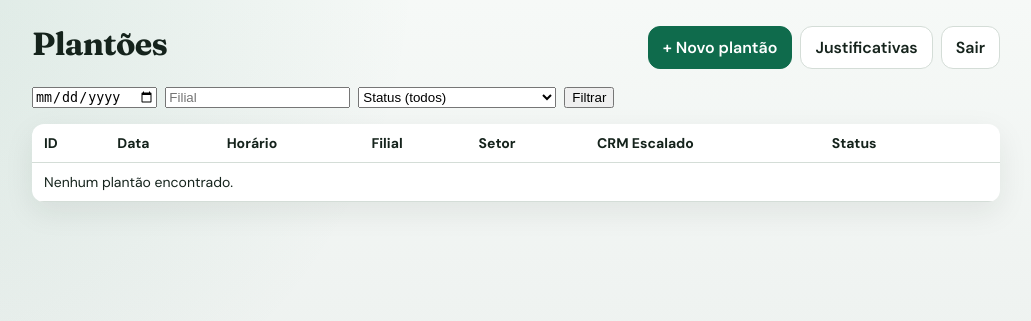
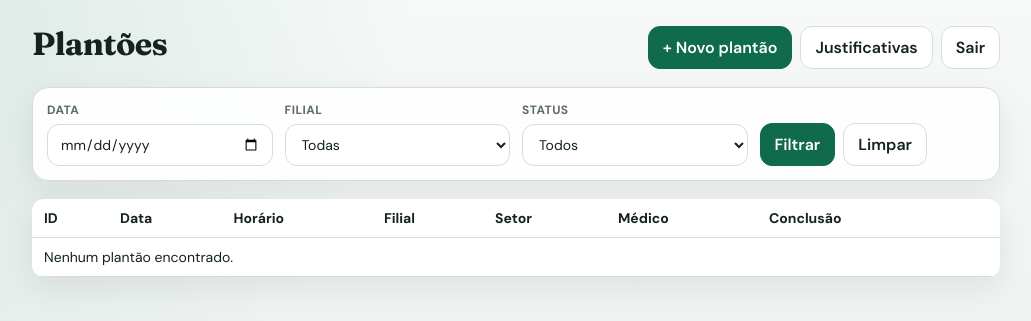
Before and after one commit to lordhawkbr/Registro-e-Medicao, a Node server app: template src/views/escala/index.ejs in a window 1280 px wide. Shown: the part 45-366 px from the top of the page, without its empty margins (124-1155 px from the left). Run offline with Node 20, Linux system fonts and the light colour scheme; the template is opened without the code that fills it, so the values that code supplies are empty; some libraries are stand-ins or nearby versions.

Commit message:
Melhora status de conclusão, descrições na listagem e UI de escala/médico.
Oculta editar/cancelar após ação do médico; exibe conclusão (registrado, justificado, pendente entrada/saída); mostra nomes de filial/setor; adiciona toggle do calendário, login Administração, filtros e formulário mais compactos.

Co-authored-by: Marllon Macedo <lordhawkbr@users.noreply.github.com>

```diff
--- a/public/css/style.css
+++ b/public/css/style.css
@@ -128,6 +128,119 @@ h1, h2 {
   gap: 8px;
   margin-bottom: 16px;
   flex-wrap: wrap;
+}
+
+.filtros-card {
+  display: grid;
+  grid-template-columns: repeat(4, minmax(0, 1fr));
+  gap: 12px;
+  align-items: end;
+  background: rgba(255, 255, 255, 0.92);
+  border: 1px solid var(--line);
+  border-radius: 16px;
+  padding: 14px;
+  box-shadow: var(--shadow);
+  margin-bottom: 18px;
+}
+
+.filtros-card label {
+  display: flex;
+  flex-direction: column;
+  gap: 6px;
+  font-size: 12px;
+  font-weight: 700;
+  color: var(--muted);
+  text-transform: uppercase;
+  letter-spacing: 0.04em;
+}
+
+.filtros-card input,
+.filtros-card select {
+  padding: 10px 12px;
+  border: 1px solid var(--line);
+  border-radius: 12px;
+  font: inherit;
+  font-size: 14px;
+  color: var(--ink);
+  background: #fff;
+  text-transform: none;
+  letter-spacing: normal;
+  font-weight: 500;
+}
+
+.filtros-actions {
+  display: flex;
+  gap: 8px;
+  align-items: center;
+}
+
+.page-header-actions {
+  display: flex;
+  gap: 8px;
+  flex-wrap: wrap;
+}
+
+.col-horario { min-width: 220px; max-width: 320px; }
+.col-acoes { white-space: nowrap; }
+
+.badge-registrado { background: var(--ok); }
+.badge-justificado { background: #0f766e; }
+.badge-pendente_entrada { background: #2563eb; }
+.badge-pendente_saida { background: #d97706; }
+
+.form-page { max-width: 760px; }
+
+.form-escala {
+  grid-template-columns: repeat(3, minmax(0, 1fr));
+  gap: 10px 12px;
+  max-width: 760px;
+  background: rgba(255, 255, 255, 0.92);
+  border: 1px solid var(--line);
+  border-radius: 16px;
+  padding: 16px;
+  box-shadow: var(--shadow);
+}
+
+.form-escala .span-2 { grid-column: span 2; }
+.form-escala .span-3 { grid-column: 1 / -1; }
+
+.form-escala input,
+.form-escala select {
+  padding: 8px 10px;
+  font-size: 14px;
+}
+
+.btn-sm {
+  padding: 6px 10px;
+  font-size: 12px;
+  border-radius: 10px;
+}
+
+.calendario-card.is-collapsed {
+  padding-bottom: 10px;
+}
+
+.calendario-nav {
+  display: flex;
+  justify-content: space-between;
+  align-items: center;
+  gap: 8px;
+  margin-bottom: 10px;
+  flex-wrap: wrap;
+}
+
+.calendario-nav-meses {
+  display: flex;
+  align-items: center;
+  gap: 4px;
+  margin-left: auto;
+}
+
+.plantao-badges {
+  display: flex;
+  flex-direction: column;
+  align-items: flex-end;
+  gap: 4px;
 }
 
 .tabela {
@@ -490,6 +603,10 @@ h1, h2 {
 
 @media (max-width: 720px) {
   .form-grid { grid-template-columns: 1fr; }
+  .form-escala { grid-template-columns: 1fr; }
+  .form-escala .span-2,
+  .form-escala .span-3 { grid-column: 1 / -1; }
+  .filtros-card { grid-template-columns: 1fr; }
   .tabela { display: block; overflow-x: auto; }
   .page-header { align-items: flex-start; }
 }
--- a/src/views/auth/login.ejs
+++ b/src/views/auth/login.ejs
@@ -18,7 +18,7 @@
 
       <div class="medico-tabs" style="margin-bottom:16px;">
         <button type="button" class="medico-tab is-active" id="tabMedicoBtn" onclick="mostrarTab('medico')">Médico</button>
-        <button type="button" class="medico-tab" id="tabAdminBtn" onclick="mostrarTab('admin')">Admin</button>
+        <button type="button" class="medico-tab" id="tabAdminBtn" onclick="mostrarTab('admin')">Administração</button>
       </div>
 
       <% if (erro) { %>
--- a/src/views/escala/index.ejs
+++ b/src/views/escala/index.ejs
@@ -1,22 +1,47 @@
 <div class="page-header">
   <h1>Plantões</h1>
-  <div style="display:flex; gap:8px;">
+  <div class="page-header-actions">
     <a class="btn btn-primary" href="/escala/novo">+ Novo plantão</a>
     <a class="btn" href="/justificativa/pendentes">Justificativas</a>
     <form method="post" action="/logout"><button class="btn">Sair</button></form>
   </div>
 </div>
 
-<form method="get" class="filtros">
+<form method="get" class="filtros filtros-card">
+  <label>
+    Data
     <input type="date" name="data" value="<%= filtros.data || '' %>">
-  <input type="number" name="codFilial" placeholder="Filial" value="<%= filtros.codFilial || '' %>">
-  <select name="status">
-    <option value="">Status (todos)</option>
-    <% ["ABERTO","EM_ANDAMENTO","CONCLUIDO","CANCELADO","PENDENTE_JUSTIFICATIVA"].forEach(s => { %>
-      <option value="<%= s %>" <%= filtros.status === s ? "selected" : "" %>><%= s %></option>
+  </label>
+  <label>
+    Filial
+    <select name="codFilial">
+      <option value="">Todas</option>
+      <% filiais.forEach(f => { %>
+        <option value="<%= f.codFilial %>" <%= String(filtros.codFilial || '') === String(f.codFilial) ? 'selected' : '' %>>
+          <%= f.nome %>
+        </option>
       <% }) %>
     </select>
-  <button type="submit">Filtrar</button>
+  </label>
+  <label>
+    Status
+    <select name="status">
+      <option value="">Todos</option>
+      <% [
+        ["ABERTO","Aberto"],
+        ["EM_ANDAMENTO","Em andamento"],
+        ["CONCLUIDO","Concluído"],
+        ["CANCELADO","Cancelado"],
+        ["PENDENTE_JUSTIFICATIVA","Justificativa pendente"]
+      ].forEach(([v,l]) => { %>
+        <option value="<%= v %>" <%= filtros.status === v ? "selected" : "" %>><%= l %></option>
+      <% }) %>
+    </select>
+  </label>
+  <div class="filtros-actions">
+    <button type="submit" class="btn btn-primary">Filtrar</button>
+    <a class="btn" href="/escala">Limpar</a>
+  </div>
 </form>
 
 <table class="tabela">
@@ -27,8 +52,8 @@
       <th>Horário</th>
       <th>Filial</th>
       <th>Setor</th>
-      <th>CRM Escalado</th>
-      <th>Status</th>
+      <th>Médico</th>
+      <th>Conclusão</th>
       <th></th>
     </tr>
   </thead>
@@ -40,16 +65,30 @@
       <tr>
         <td><%= p.IDPLANTAO %></td>
         <td><%= p.DATA_INPUT ? p.DATA_INPUT.split('-').reverse().join('/') : '' %></td>
-        <td><%= p.HORARIO_FORMATADO %></td>
-        <td><%= p.CODFILIAL %></td>
-        <td><%= p.CODCCUSTO %></td>
-        <td><%= p.CRM_ESCALADO %></td>
-        <td><span class="badge badge-<%= p.STATUS.toLowerCase() %>"><%= p.STATUS %></span></td>
+        <td class="col-horario"><%= p.HORARIO_FORMATADO %></td>
+        <td><%= p.FILIAL_NOME %></td>
+        <td><%= p.SETOR_NOME %></td>
         <td>
+          <% if (p.MEDICO_NOME) { %>
+            <div><%= p.MEDICO_NOME %></div>
+            <div class="muted"><%= p.CRM_ESCALADO %></div>
+          <% } else { %>
+            <%= p.CRM_ESCALADO %>
+          <% } %>
+        </td>
+        <td>
+          <span class="badge badge-<%= p.CONCLUSAO.classe %>"><%= p.CONCLUSAO.label %></span>
+          <div class="muted" style="margin-top:4px;"><%= p.STATUS %></div>
+        </td>
+        <td class="col-acoes">
+          <% if (p.PODE_EDITAR) { %>
             <a href="/escala/<%= p.IDPLANTAO %>/editar">Editar</a>
             <form method="post" action="/escala/<%= p.IDPLANTAO %>?_method=DELETE" style="display:inline" onsubmit="return confirm('Cancelar este plantão?')">
               <button type="submit" class="link-danger">Cancelar</button>
             </form>
+          <% } else { %>
+            <span class="muted">—</span>
+          <% } %>
         </td>
       </tr>
     <% }) %>
--- a/src/views/justificativa/form.ejs
+++ b/src/views/justificativa/form.ejs
@@ -10,7 +10,7 @@
   <div class="plantao-tile">
     <strong>Plantão #<%= plantao.IDPLANTAO %></strong>
     <p class="plantao-horario"><%= plantao.HORARIO_FORMATADO || (plantao.HORAINICIO + ' às ' + plantao.HORAFIM) %></p>
-    <p class="muted">Filial <%= plantao.CODFILIAL %> · Setor <%= plantao.CODCCUSTO %></p>
+    <p class="muted"><%= plantao.FILIAL_NOME || plantao.CODFILIAL %> · <%= plantao.SETOR_NOME || plantao.CODCCUSTO %></p>
   </div>
 
   <form method="post" action="/justificativa" class="form-grid form-mobile">
--- a/src/views/justificativa/pendentes.ejs
+++ b/src/views/justificativa/pendentes.ejs
@@ -12,8 +12,8 @@
     <div>
       <strong>#<%= j.IDJUSTIFICATIVA %></strong> — CRM <%= j.CRM %> —
       Plantão #<%= j.IDPLANTAO %>
-      (<%= j.HORARIO_FORMATADO || (new Date(j.DATA).toLocaleDateString('pt-BR') + ', ' + j.HORAINICIO + '-' + j.HORAFIM) %>,
-      Filial <%= j.CODFILIAL %>/Setor <%= j.CODCCUSTO %>)
+      (<%= j.HORARIO_FORMATADO || new Date(j.DATA).toLocaleDateString('pt-BR') %>,
+      <%= j.FILIAL_NOME || j.CODFILIAL %> / <%= j.SETOR_NOME || j.CODCCUSTO %>)
     </div>
     <div><strong>Tipo:</strong> <%= j.TIPOAUSENCIA %></div>
     <div><strong>Motivo:</strong> <%= j.MOTIVO %></div>
--- a/src/views/registroAcesso/index.ejs
+++ b/src/views/registroAcesso/index.ejs
@@ -42,9 +42,10 @@
         <div>
           <strong>Plantão #<%= plantao.IDPLANTAO %></strong>
           <p class="plantao-horario"><%= plantao.HORARIO_FORMATADO %></p>
-          <p class="muted">Filial <%= plantao.CODFILIAL %> · Setor <%= plantao.CODCCUSTO %></p>
+          <p class="muted"><%= plantao.FILIAL_NOME %> · <%= plantao.SETOR_NOME %></p>
+          <% if (plantao.TIPO_NOME) { %><p class="muted"><%= plantao.TIPO_NOME %></p><% } %>
         </div>
-        <span class="badge badge-<%= plantao.STATUS.toLowerCase() %>"><%= plantao.STATUS %></span>
+        <span class="badge badge-<%= plantao.CONCLUSAO.classe %>"><%= plantao.CONCLUSAO.label %></span>
       </div>
 
       <ul class="lista-registros">
```
Also changed, not shown: src/controllers/escala.controller.js (+8 -2 lines), src/models/escala.model.js (+59 -8 lines), src/models/justificativa.model.js (+12 -3 lines), src/models/registroAcesso.model.js (+37 -14 lines), src/utils/statusPlantao.js (added, +37 -0 lines), src/views/escala/form.ejs (+35 -43 lines), src/views/painel/index.ejs (+38 -7 lines). Lines whose indentation alone changed are shown as unchanged.
